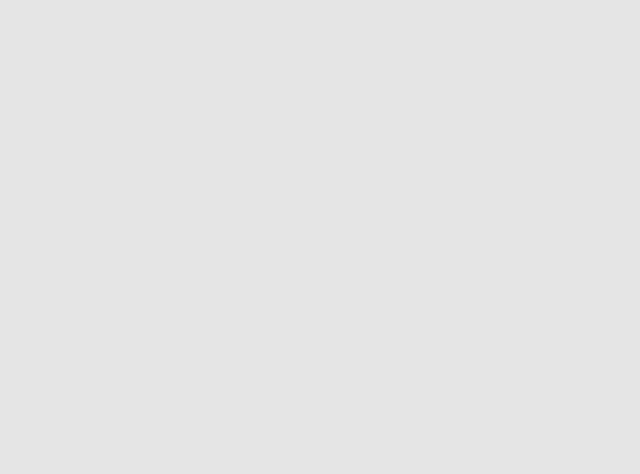
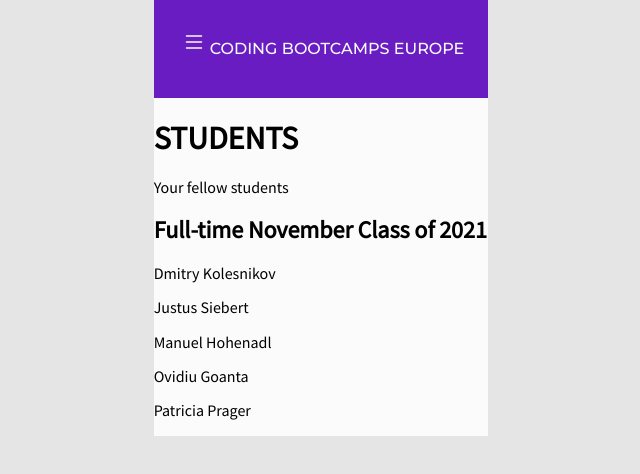
Before and after one commit to KaiWelu/coding-katas, a plain HTML site: page student-hub/index.html in a window 1280 px wide. Shown: the whole page, without its empty margins (319-959 px from the left). Drawn offline with nearby package versions, Linux system fonts and the light colour scheme.

Commit message:
feat: added content for all sections

```diff
--- a/student-hub/index.html
+++ b/student-hub/index.html
@@ -5,16 +5,50 @@
     <meta charset="UTF-8">
     <meta http-equiv="X-UA-Compatible" content="IE=edge">
     <meta name="viewport" content="width=device-width, initial-scale=1.0">
+    <link rel="stylesheet" href="https://unpkg.com/normalize.css@8.0.1/normalize.css" />
     <link rel="stylesheet" href="style.css">
-    <link rel="stylesheet" href="https://unpkg.com/normalize.css@8.0.1/normalize.css" />
+    <link rel="preconnect" href="https://fonts.googleapis.com">
+    <link rel="preconnect" href="https://fonts.gstatic.com" crossorigin>
+    <link href="https://fonts.googleapis.com/css2?family=Montserrat:wght@500&family=Source+Sans+Pro&display=swap"
+        rel="stylesheet">
     <title>Student Hub Kata</title>
 </head>
 
 <body>
-    <header></header>
-    <main>
-    </main>
-
+    <div class="main-wrapper">
+        <header>
+            <svg xmlns="http://www.w3.org/2000/svg" width="16" height="16" fill="currentColor" class="bi bi-list"
+                viewBox="0 0 16 16">
+                <path fill-rule="evenodd"
+                    d="M2.5 12a.5.5 0 0 1 .5-.5h10a.5.5 0 0 1 0 1H3a.5.5 0 0 1-.5-.5zm0-4a.5.5 0 0 1 .5-.5h10a.5.5 0 0 1 0 1H3a.5.5 0 0 1-.5-.5zm0-4a.5.5 0 0 1 .5-.5h10a.5.5 0 0 1 0 1H3a.5.5 0 0 1-.5-.5z" />
+            </svg>
+            <p>CODING BOOTCAMPS EUROPE</p>
+        </header>
+        <main>
+            <article class="card-wrapper" id="students">
+                <h1>STUDENTS</h1>
+                <p>Your fellow students</p>
+            </article>
+            <article class="card-wrapper" id="class">
+                <h2>Full-time November Class of 2021</h2>
+                <div class="student-card">
+                    <p>Dmitry Kolesnikov</p>
+                </div>
+                <div class="student-card">
+                    <p>Justus Siebert</p>
+                </div>
+                <div class="student-card">
+                    <p>Manuel Hohenadl</p>
+                </div>
+                <div class="student-card">
+                    <p>Ovidiu Goanta</p>
+                </div>
+                <div class="student-card">
+                    <p>Patricia Prager</p>
+                </div>
+            </article>
+        </main>
+    </div>
 </body>
 
 </html>
--- a/student-hub/style.css
+++ b/student-hub/style.css
@@ -10,4 +10,49 @@
 html {
   box-sizing: border-box;
   background-color: var(--background-color);
+  font-family: "Source Sans Pro", sans-serif;
+  font-size: 16px;
+  margin: 0;
 }
+
+body {
+  display: flex;
+  justify-content: center;
+}
+
+main {
+  background-color: var(--card-color);
+}
+
+.main-wrapper {
+  max-width: 600px;
+  display: flex;
+  flex-direction: column;
+}
+
+header {
+  background-color: var(--main-color);
+  color: var(--white-text);
+  display: flex;
+  justify-content: center;
+  align-items: baseline;
+  padding: 1.5rem;
+}
+
+header svg {
+  color: var(--white-text);
+  height: 24px;
+  width: 32px;
+}
+
+header p {
+  font-family: "Montserrat", sans-serif;
+  font-size: 16px;
+  _font-weight: 600;
+}
+
+article {
+}
+
+.card-wrapper {
+}
```
